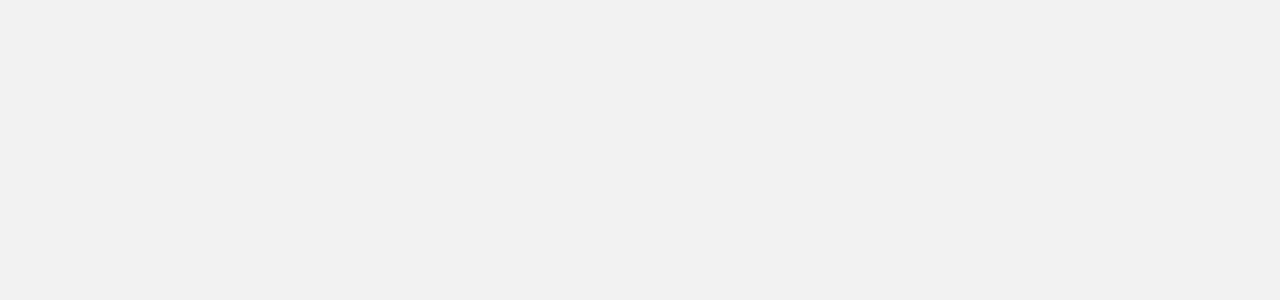
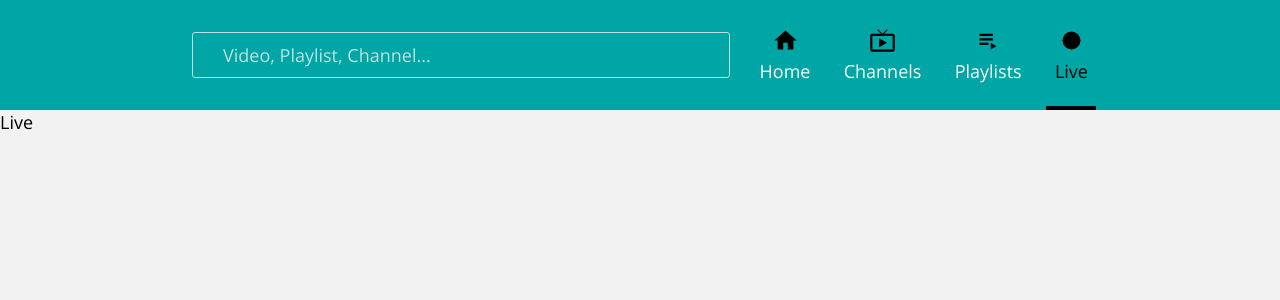
Before and after one commit to ahmkay/Beuthbox, a React (Create React App) app in the folder user-frontend/: page /live in a window 1280 px wide. Shown: the top 300 px of the page. Built offline with nearby package versions, Linux system fonts and the light colour scheme.

Commit message:
feat(navbar): first navbar draft

```diff
--- a/user-frontend/package.json
+++ b/user-frontend/package.json
@@ -3,6 +3,8 @@
   "version": "0.1.0",
   "private": true,
   "dependencies": {
+    "@material-ui/core": "^4.9.14",
+    "@material-ui/icons": "^4.9.1",
     "@testing-library/jest-dom": "^4.2.4",
     "@testing-library/react": "^9.5.0",
     "@testing-library/user-event": "^7.2.1",
--- a/user-frontend/public/index.html
+++ b/user-frontend/public/index.html
@@ -7,7 +7,7 @@
     <meta name="theme-color" content="#000000" />
     <meta
       name="description"
-      content="Web site created using create-react-app"
+      content="BeuthBOX Rebrush"
     />
     <link rel="apple-touch-icon" href="%PUBLIC_URL%/logo192.png" />
     <!--
@@ -15,6 +15,7 @@
       user's mobile device or desktop. See https://developers.google.com/web/fundamentals/web-app-manifest/
     -->
     <link rel="manifest" href="%PUBLIC_URL%/manifest.json" />
+
     <!--
       Notice the use of %PUBLIC_URL% in the tags above.
       It will be replaced with the URL of the `public` folder during the build.
@@ -26,7 +27,8 @@
     -->
     <link href="https://fonts.googleapis.com/css2?family=Montserrat:wght@500;600;700;800&display=swap" rel="stylesheet">
     <link href="https://fonts.googleapis.com/css2?family=Open+Sans&display=swap" rel="stylesheet">
-    <title>React App</title>
+    <title>BeuthBOX</title>
+
   </head>
   <body>
     <noscript>You need to enable JavaScript to run this app.</noscript>
--- a/user-frontend/src/components/App.js
+++ b/user-frontend/src/components/App.js
@@ -8,10 +8,14 @@ import Channel from '../routes/channel/Channel';
 import Channels from '../routes/channel/Channels';
 import Home from '../routes/home/Home';
 import './styles.sass';
+import Live from '../routes/live/Live';
+import Navbar from './shared/Navbar';
 
 const App = () => {
   return (
     <Router>
+      <Navbar />
+
       <Route
       path={'/aboutus'}
       component={AboutUs}
@@ -29,6 +33,7 @@ const App = () => {
       path={'/video/:id'}
       component={Video}
       />
+
       <Route
       exact
       path={'/channel/'}
@@ -38,10 +43,17 @@ const App = () => {
       path={'/channel/:id'}
       component={Channel}
       />
+
+
       <Route
       exact
       path={'/'}
       component={Home}
+      />
+      <Route
+      exact
+      path={'/live'}
+      component={Live}
       />
     </Router>
   )
--- /dev/null
+++ b/user-frontend/src/components/shared/Navbar.css
@@ -0,0 +1,96 @@
+* {
+    box-sizing: border-box;
+    font-family: 'Open Sans';
+}
+
+
+.nav {
+    height: 110px;
+    display: flex;
+    background-color: #00A5A5;
+    position: relative;
+}
+
+.nav-inner-container {
+    width: 70%;
+    margin: auto;
+    display: flex;
+    align-items: center;
+}
+
+div.tabIndicator {
+    position: absolute;
+    bottom: 0;
+    border: 2px solid black;
+    width: 50px
+}
+
+.input-container {
+    width: 60%;
+    display: flex;
+    justify-content: space-between;
+}
+
+input {
+    width: 100%;
+    padding: 10px 30px;
+    background-color: transparent;
+    outline: none;
+    border: 1px solid #BDE2E2;
+    color: #BDE2E2;
+    border-radius: 3px;
+    font-size: 18px;
+
+}
+
+::placeholder {
+    color: #BDE2E2
+}
+
+
+div.icon-container {
+    width: 40%;
+
+}
+
+
+ul {
+   width: 100%;
+   display: flex;
+   list-style-type: none;
+   padding-left: 0;
+   justify-content: space-between;
+
+
+}
+
+li:first-child {
+    margin-left: 30px;
+}
+
+li{
+    margin: 0;
+    display: flex;
+    flex-direction: column;
+    align-items: center;
+}
+
+
+a > svg, a {
+    color: white;
+    text-decoration: none;
+
+}
+
+ a.selected, a.selected span > svg:not(.live--icon) {
+    color: black
+}
+
+span .live--icon {
+    color: red;
+}
+
+.iconWrapper {
+    text-align: center;
+    display: block;
+}
--- /dev/null
+++ b/user-frontend/src/components/shared/Navbar.js
@@ -0,0 +1,74 @@
+import React, {useState, useContext} from 'react'
+import HomeIcon from '@material-ui/icons/Home';
+import LiveTvIcon from '@material-ui/icons/LiveTv';
+import PlaylistPlayIcon from '@material-ui/icons/PlaylistPlay';
+import FiberManualRecordIcon from '@material-ui/icons/FiberManualRecord';
+import FiberManualRecordOutlinedIcon from '@material-ui/icons/FiberManualRecordOutlined';
+import { NavLink } from 'react-router-dom'
+import './Navbar.css'
+
+const Navbar = (props) => {
+    const [activeTab, setActiveTab] = useState('')
+
+
+    const getActiveRoute = (route, location, match) => {
+        if (!match) {
+            return false;
+          }
+        location.pathname === route ? setActiveTab(route) : setActiveTab('')
+    }
+
+    return (
+        <nav className="nav">
+            <div className='nav-inner-container'>
+                <div className='input-container'>
+                <input type='text' name='suche' placeholder='Video, Playlist, Channel...'/>
+                </div>
+                <div className='icon-container'>
+                <ul>
+                    <li>
+                        <NavLink to ='/' exact className={activeTab === '/' ? 'selected' : ''} isActive={(match, location) => getActiveRoute('/', location, match)}>
+                            <span className='iconWrapper'>
+                            <HomeIcon/>
+                            </span>
+                            Home
+                            </NavLink>
+                        {activeTab === '/' && <div className='tabIndicator'/>}
+                    </li>
+                    <li>
+                        <NavLink to ='/channel' exact className={activeTab === '/channel' ? 'selected' : ''} activeClassName="selected" isActive={(match, location) => getActiveRoute('/channel', location, match)}>
+                            <span className='iconWrapper'>
+                            <LiveTvIcon/>
+                            </span>
+                            Channels
+                            </NavLink>
+                        {activeTab === '/channel' && <div className='tabIndicator'/>}
+                    </li>
+                    <li>
+                        <NavLink to ='/playlist' exact className={activeTab === '/playlist' ? 'selected' : ''} activeClassName="selected" isActive={(match, location) => getActiveRoute('/playlist', location, match)}>
+                            <span className='iconWrapper'>
+                            <PlaylistPlayIcon/>
+                            </span>
+                            Playlists
+                            </NavLink>
+                        {activeTab === '/playlist' && <div className='tabIndicator'/>}
+                    </li>
+                    <li>
+                        <NavLink to ='/live' exact className={activeTab === '/live' ? 'selected' : ''} activeClassName="selected" isActive={(match, location) => getActiveRoute('/live', location, match)}>
+                            <span className='iconWrapper'>
+                            <FiberManualRecordIcon className='live--icon'/>
+                            </span>
+                            Live
+                            </NavLink>
+                        {activeTab === '/live' && <div className='tabIndicator'/>}
+                    </li>
+                </ul>
+                </div>
+
+
+            </div>
+        </nav>
+    )
+}
+
+export default Navbar
--- a/user-frontend/src/routes/channel/Channels.js
+++ b/user-frontend/src/routes/channel/Channels.js
@@ -1,7 +1,7 @@
 import React, {useState, useEffect } from 'react'
 import axios from 'axios'
 
-const Channels = (props) => {
+const Channels = () => {
     const baseURL = 'http://beuthbox.beuth-hochschule.de/api'
     const [channels, setChannels ] = useState([])
 
@@ -19,7 +19,6 @@ const Channels = (props) => {
             catch(error) { console.log(error)}
         }
         fetchData()
-        console.log(props, 'props')
     }, [])
 
 
--- a/user-frontend/src/routes/home/Home.js
+++ b/user-frontend/src/routes/home/Home.js
@@ -1,6 +1,5 @@
 import React, {useState, useEffect, useRef } from 'react'
 import axios from 'axios'
-// import OwlCarousel from 'react-owl-carousel'
 // import 'owl.carousel/dist/assets/owl.carousel.css';
 // import 'owl.carousel/dist/assets/owl.theme.default.css';
 // import ReactFlowPlayer from "react-flow-player";
@@ -95,7 +94,6 @@ const Home = (props) => {
        return (
            <>
 
-
             <div class='container-fluid content'>
                 {showSlider()}
             </div>
--- /dev/null
+++ b/user-frontend/src/routes/live/Live.js
@@ -0,0 +1,11 @@
+import React from 'react'
+
+const Live = () => {
+    return (
+        <div>
+            Live
+        </div>
+    )
+}
+
+export default Live
```
Also changed, not shown: 2 other files (tests, documents, lock files or other folders).
